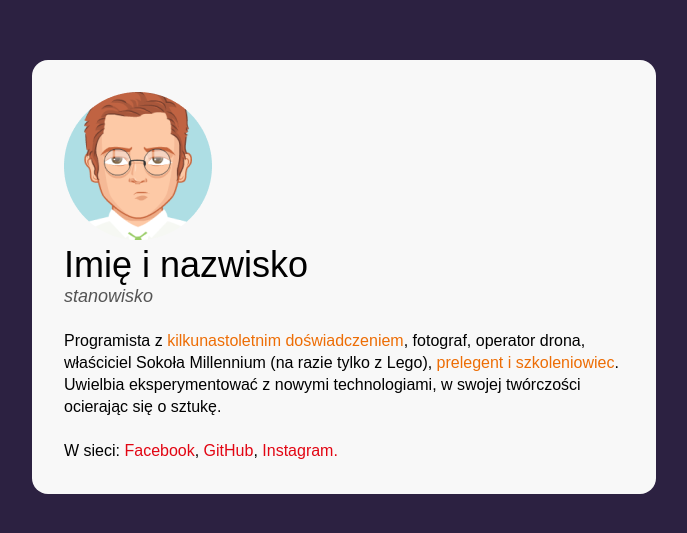
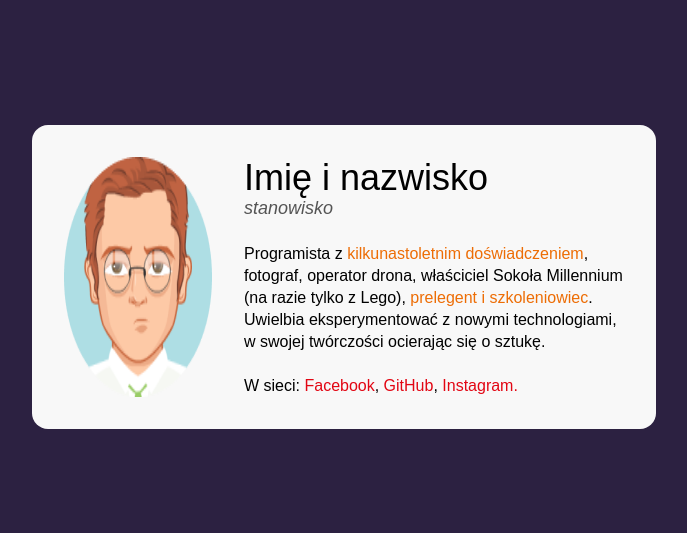
Before and after one commit to wioleta-zganiacz/business-card, a plain HTML site: page index.html in a window 1280 px wide. Shown: the part 123-656 px from the top of the page, without its empty margins (296-983 px from the left). Drawn offline with Linux system fonts and the light colour scheme.

Commit message:
adding finish styles

```diff
--- a/index.html
+++ b/index.html
@@ -1,5 +1,6 @@
 <!DOCTYPE html>
 <html lang="pl">
+
 <head>
     <meta charset="UTF-8" />
     <meta name="viewport" content="width=device-width, initial-scale=1.0" />
@@ -7,14 +8,12 @@
     <link href="normalize.css" rel="stylesheet" type="text/css" />
     <link href="style.css" rel="stylesheet" type="text/css" />
 </head>
+
 <body>
     <main class="main">
-      <article clas="person">
-        <img
-          class="person__picture"
-          src="avatar.png"
-          alt="zdjecie Imie i nazwisko"
-        />
+        <article class="person">
+            <img class="person__picture" src="avatar.png" alt="zdjecie Imie i nazwisko" />
+            <div>
                 <header class="person__info">
                     <h1 class="person__name">Imię i nazwisko</h1>
                     <p class="person__position">stanowisko</p>
@@ -28,8 +27,13 @@
                     ocierając się o sztukę.
                 </p>
                 <p class="person__description">
-            W sieci: <a class="person__link" href="#">Facebook</a>, <a class="person__link" href="#">GitHub</a>, <a class="person__link" href="#">Instagram.</a></p>
+                    W sieci: <a class="person__link" href="#">Facebook</a>,
+                    <a class="person__link" href="#">GitHub</a>,
+                    <a class="person__link" href="#">Instagram.</a>
+                </p>
         </article>
+        </div>
     </main>
 </body>
+
 </html>
--- a/style.css
+++ b/style.css
@@ -24,7 +24,7 @@ body {
 }
 
 .person {
-
+display: flex;
 }
 
 .person__description {
@@ -53,6 +53,10 @@ margin-bottom: 22px;
     font-weight: normal;
 }
 
+.person__picture {
+    margin-right: 32px;
+}
+
 .person__position {
     font-size: 18px;
     color: #545454;
```
Lines whose indentation alone changed are shown as unchanged.
